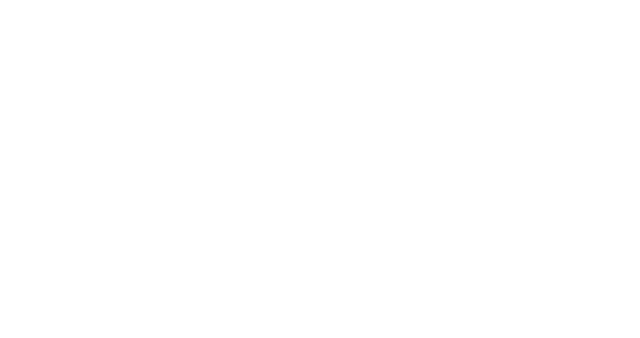
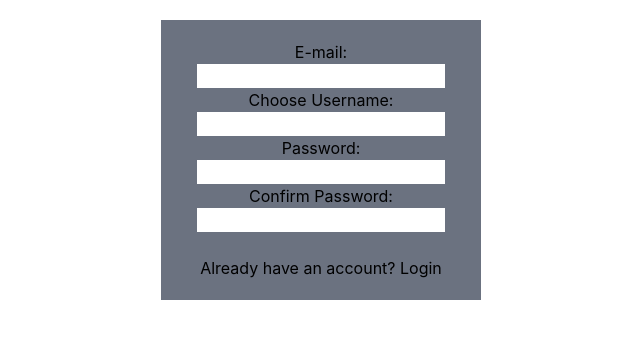
Before and after one commit to yexeniaf/BoredGame-Frontend, a React (Create React App) app in the folder client/: page /signup in a window 1280 px wide. Shown: the top 338 px of the page, without its empty margins (319-959 px from the left). Built offline with nearby package versions, Linux system fonts and the light colour scheme.

Commit message:
made signup form

```diff
--- a/client/src/App.js
+++ b/client/src/App.js
@@ -1,10 +1,14 @@
 import logo from './logo.svg';
 import './App.css';
+import { Route, Routes } from 'react-router-dom';
+import Signup from './screens/Signup';
 
 function App() {
   return (
     <div className="App">
-
+      <Routes>
+        <Route path="/signup" element={<Signup/>}/>
+      </Routes>
     </div>
   );
 }
--- a/client/src/index.js
+++ b/client/src/index.js
@@ -3,10 +3,13 @@
 import './index.css';
 import App from './App';
 import reportWebVitals from './reportWebVitals';
+import { BrowserRouter as Router} from 'react-router-dom';
 
 ReactDOM.render(
   <React.StrictMode>
-    <App />
+    <Router>
+      <App />
+    </Router>
   </React.StrictMode>,
   document.getElementById('root')
 );
--- a/client/src/screens/Signup.jsx
+++ b/client/src/screens/Signup.jsx
@@ -1,6 +1,17 @@
-import { useState } from "react;
+import { useState } from "react";
+import axios from "axios";
+import { useNavigate, Link } from "react-router-dom";
+
+const default_input = {
+    userName: '',
+    email: '',
+    password: '',
+    confirmPassword: '',
+  };
 
 export default function Signup() {
+    const [input, setInput] = useState(default_input);
+    const navigate = useNavigate();
 
     const handleTextInput = (event) => {
         const { id, value } = event.target;
@@ -8,19 +19,31 @@
           ...prevInput,
           [id]: value,
         }));
-      };
+    };
+
+    // const handleSubmit = async (event) => {
+    //     event.preventDefault();
+    //     const fields = input;
+    //     console.log(fields);
+    //     await axios.post("", fields);
+
+    //     setInput(default_input);
+    //     navigate('/');
+    // };
 
   return (
-    <div>
-        <form>
+    <div className="flex flex-col items-center">
+        <form className="flex flex-col items-center bg-gray-500 m-5 p-5 w-80">
             <label htmlFor="email">E-mail:</label>
-            <input type="text" id='email' onChange={handleTextInput} required/>
-            <label htmlFor="username">Choose Username:</label>
-            <input type="text" id='username' onChange={handleTextInput} required/>
+            <input type="text" id='email' onChange={handleTextInput} className="border-solid-3" required/>
+            <label htmlFor="userName">Choose Username:</label>
+            <input type="text" id='userName' onChange={handleTextInput} required/>
             <label htmlFor="password">Password:</label>
             <input type="text" id='password' onChange={handleTextInput} required/>
-            <label htmlFor="confirm-password">Confirm Password:</label>
-            <input type="text" id='confirm-password' onChange={handleTextInput} required/>
+            <label htmlFor="confirmPassword">Confirm Password:</label>
+            <input type="text" id='confirmPassword' onChange={handleTextInput} required/>
+            <br />
+            <h5>Already have an account? <Link to={'/'}>Login</Link></h5>
         </form>
     </div>
   );
```
Also changed, not shown: 1 other file (tests, documents, lock files or other folders).
